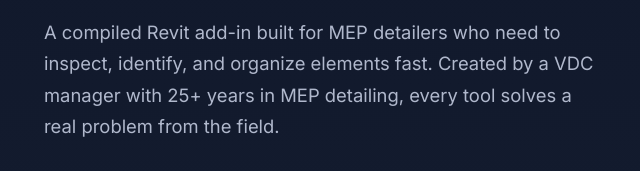
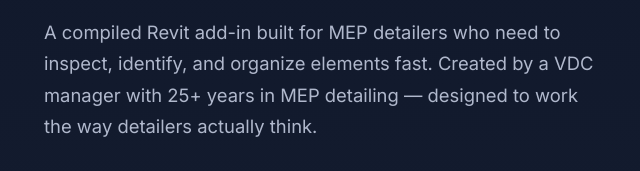
Before and after one commit to jergrif73/jgriffithtech-landing, a plain HTML site: page seensay.html in a window 1280 px wide. Shown: the part 331-502 px from the top of the page, 20-660 px from the left. Drawn offline with Linux system fonts and the light colour scheme.

Commit message:
Update See 'n' Say description — designed to work the way detailers think

```diff
--- a/seensay.html
+++ b/seensay.html
@@ -50,7 +50,7 @@
     <div class="animate-on-scroll">
       <p style="color:var(--gold);font-weight:600;font-size:0.9rem;letter-spacing:0.08em;text-transform:uppercase;margin-bottom:16px;">Revit Add-in for MEP Detailing</p>
       <h1 style="margin-bottom:20px;">See 'n' <span class="text-gold">Say</span></h1>
-      <p style="color:var(--text-secondary);font-size:1.15rem;line-height:1.7;margin-bottom:32px;">A compiled Revit add-in built for MEP detailers who need to inspect, identify, and organize elements fast. Created by a VDC manager with 25+ years in MEP detailing, every tool solves a real problem from the field.</p>
+      <p style="color:var(--text-secondary);font-size:1.15rem;line-height:1.7;margin-bottom:32px;">A compiled Revit add-in built for MEP detailers who need to inspect, identify, and organize elements fast. Created by a VDC manager with 25+ years in MEP detailing — designed to work the way detailers actually think.</p>
       <div style="display:flex;align-items:center;gap:16px;margin-bottom:24px;">
         <span style="font-size:2rem;font-weight:800;color:var(--gold);">$39.99</span>
         <span style="color:var(--text-secondary);font-size:0.9rem;">One-time purchase</span>
```
